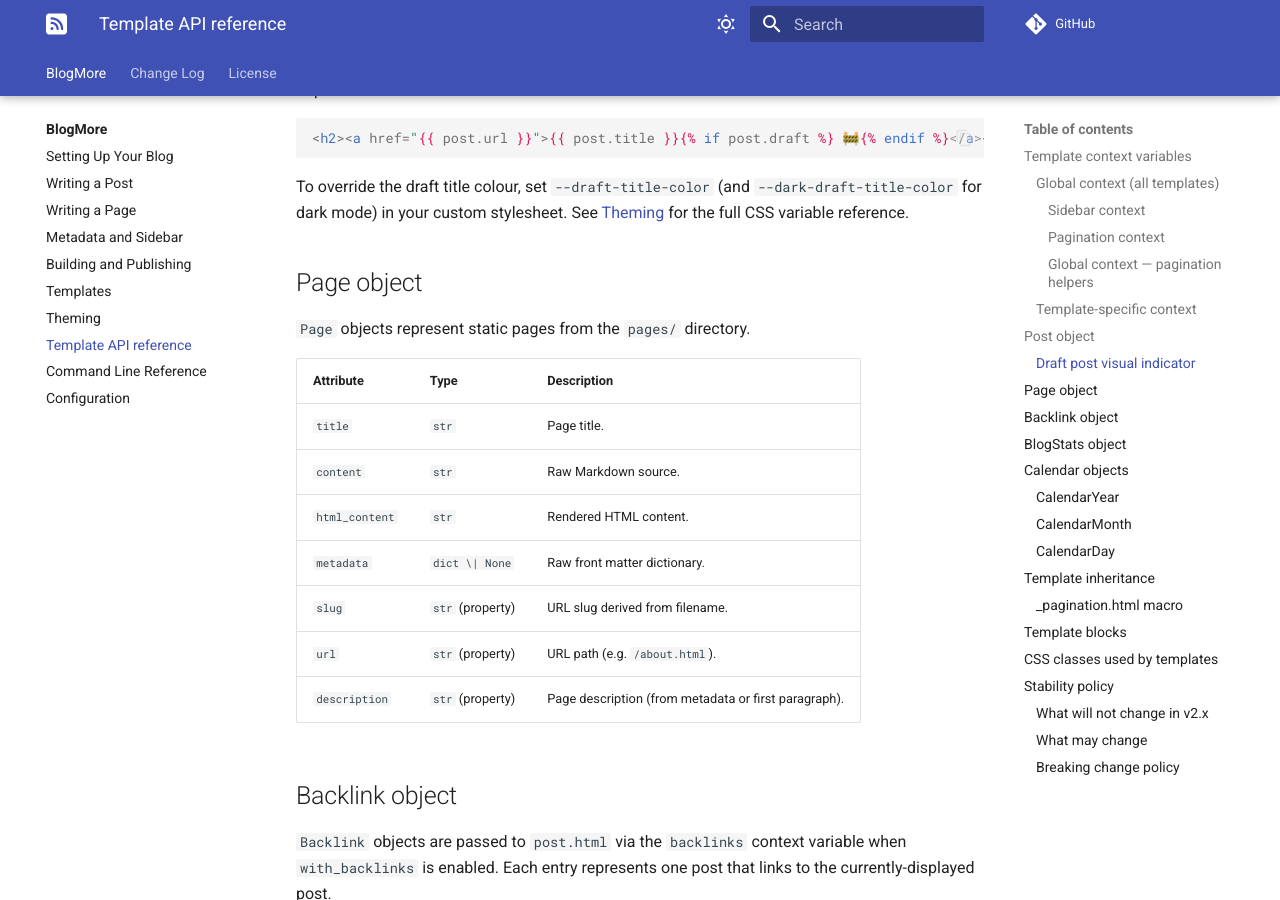
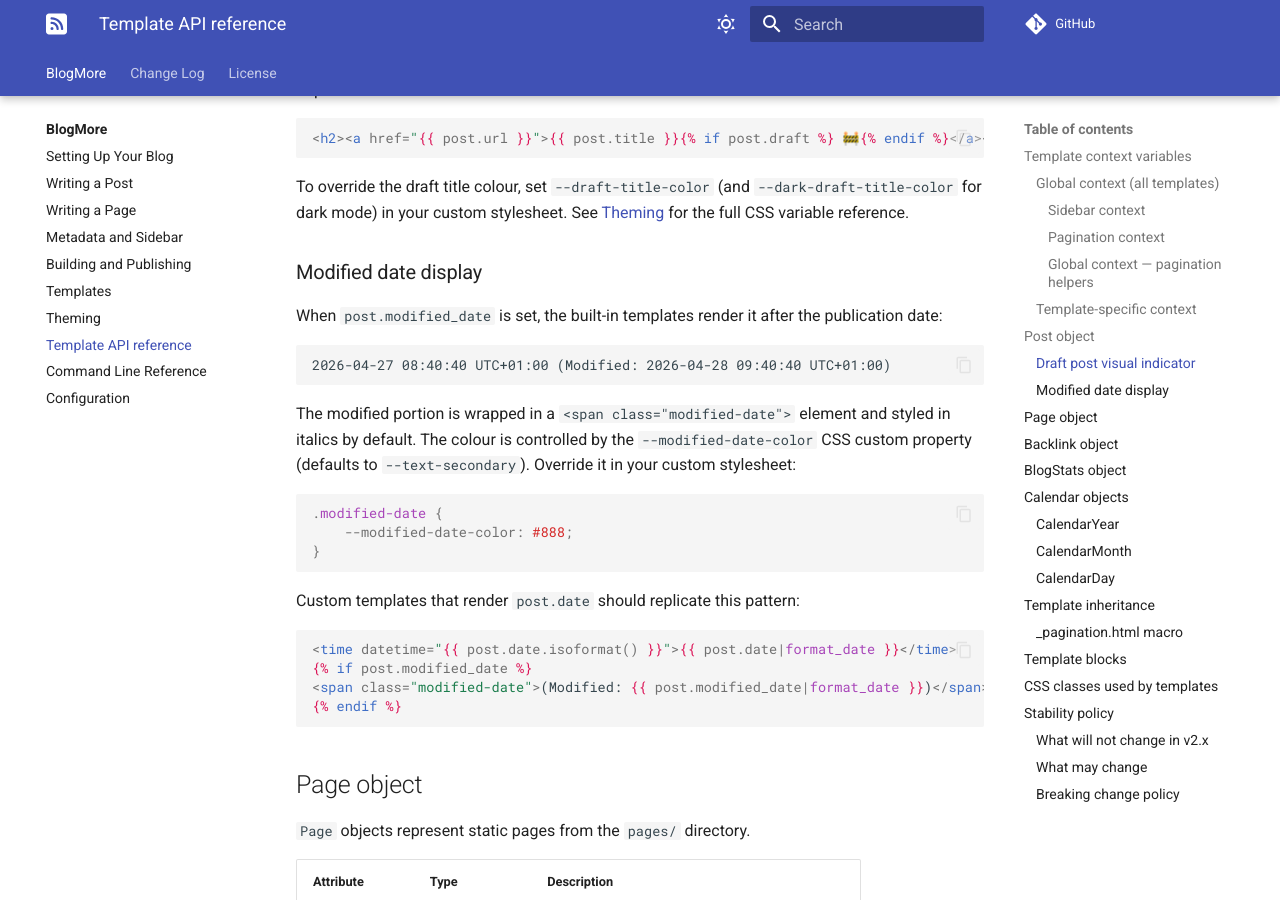
Before and after one commit to davep/blogmore, an MkDocs documentation site: the page built from docs/template-api.md, in a window 1280 px wide and 900 px high, scrolled down 6215 px. Built offline with MkDocs 1.6.1 and Material for MkDocs 9.7.7, drawn with Linux system fonts in a browser that asks for light colours; comment, search, counter and statistics services are not loaded.

Commit message:
Add display of modified date on post pages and listing summaries
Agent-Logs-Url: https://github.com/davep/blogmore/sessions/3b3a9272-8903-4743-a068-722113937a2f

Co-authored-by: davep <28237+davep@users.noreply.github.com>

````diff
--- a/ChangeLog.md
+++ b/ChangeLog.md
@@ -4,6 +4,12 @@
 
 **Released: WiP**
 
+- Added display of the modified date on post pages and listing summaries.
+  When a post's frontmatter includes a `modified` date, it is shown after
+  the publication date in parentheses and italics, e.g.
+  `2026-04-27 08:40:40 UTC+01:00 (Modified: 2026-04-28 09:40:40 UTC+01:00)`.
+  The style can be overridden via the `--modified-date-color` CSS custom property.
+  ([#425](https://github.com/davep/blogmore/pull/425))
 - Added a `backlinks_title` configuration option to override the heading of
   the "References & mentions" section on individual post pages.
   ([#422](https://github.com/davep/blogmore/pull/422))
--- a/docs/template-api.md
+++ b/docs/template-api.md
@@ -174,6 +174,35 @@ minimal implementation:
 To override the draft title colour, set `--draft-title-color` (and
 `--dark-draft-title-color` for dark mode) in your custom stylesheet.  See
 [Theming](theming.md) for the full CSS variable reference.
+
+### Modified date display
+
+When `post.modified_date` is set, the built-in templates render it after the
+publication date:
+
+```
+2026-04-27 08:40:40 UTC+01:00 (Modified: 2026-04-28 09:40:40 UTC+01:00)
+```
+
+The modified portion is wrapped in a `<span class="modified-date">` element
+and styled in italics by default.  The colour is controlled by the
+`--modified-date-color` CSS custom property (defaults to `--text-secondary`).
+Override it in your custom stylesheet:
+
+```css
+.modified-date {
+    --modified-date-color: #888;
+}
+```
+
+Custom templates that render `post.date` should replicate this pattern:
+
+```html+jinja
+<time datetime="{{ post.date.isoformat() }}">{{ post.date|format_date }}</time>
+{% if post.modified_date %}
+<span class="modified-date">(Modified: {{ post.modified_date|format_date }})</span>
+{% endif %}
+```
 
 ## Page object
 
--- a/docs/theming.md
+++ b/docs/theming.md
@@ -137,6 +137,7 @@ corresponding `--dark-*` values.
 | `--admonition-warning-title-color` | `#9a6700` | Warning admonition title |
 | `--admonition-caution-title-color` | `#d1242f` | Caution admonition title |
 | `--draft-title-color` | `#cc6600` | Draft post title colour |
+| `--modified-date-color` | `var(--text-secondary)` | Modified date text colour |
 | `--kbd-bg` | `#f0f0f0` | Keyboard key background |
 | `--kbd-border` | `#b4b4b4` | Keyboard key border |
 | `--streak-cell-empty` | `#ebedf0` | Streak chart empty day cell |
@@ -179,6 +180,7 @@ automatically to both the JavaScript toggle and the CSS media query fallback.
 | `--dark-admonition-warning-title-color` | `#d29922` | Dark warning title |
 | `--dark-admonition-caution-title-color` | `#f85149` | Dark caution title |
 | `--dark-draft-title-color` | `#ffab40` | Dark mode draft post title colour |
+| `--dark-modified-date-color` | `var(--dark-text-secondary)` | Dark mode modified date text colour |
 | `--dark-kbd-bg` | `#3a3a3a` | Dark mode keyboard key background |
 | `--dark-kbd-border` | `#666` | Dark mode keyboard key border |
 | `--dark-streak-cell-empty` | `#21262d` | Dark mode streak chart empty cell |
--- a/src/blogmore/templates/_post_summary.html
+++ b/src/blogmore/templates/_post_summary.html
@@ -22,7 +22,7 @@
 <article class="post-summary{% if post.draft %} draft-post{% endif %}">
     <h2><a href="{{ post.url }}">{{ post.title }}{% if post.draft %} 🚧{% endif %}</a></h2>
     {% if post.date %}
-    <time datetime="{{ post.date.isoformat() }}">{{ post.date|format_date }}</time>
+    <time datetime="{{ post.date.isoformat() }}">{{ post.date|format_date }}</time>{% if post.modified_date %} <span class="modified-date">(Modified: {{ post.modified_date|format_date }})</span>{% endif %}
     {% endif %}
     {% if with_read_time %}
     <div class="reading-time">{{ post.reading_time }} min read</div>
--- a/src/blogmore/templates/post.html
+++ b/src/blogmore/templates/post.html
@@ -39,7 +39,7 @@
     <header class="post-header">
         <h1>{{ post.title }}{% if post.draft %} 🚧{% endif %}</h1>
         {% if post.date %}
-        <time datetime="{{ post.date.isoformat() }}">{{ post.date|format_date }}</time>
+        <time datetime="{{ post.date.isoformat() }}">{{ post.date|format_date }}</time>{% if post.modified_date %} <span class="modified-date">(Modified: {{ post.modified_date|format_date }})</span>{% endif %}
         {% endif %}
         {% if with_read_time %}
         <div class="reading-time">{{ post.reading_time }} min read</div>
````
Also changed, not shown: docs/writing_a_post.md (+8 -1 lines), src/blogmore/templates/static/style.css (+10 -0 lines), 1 other file.
